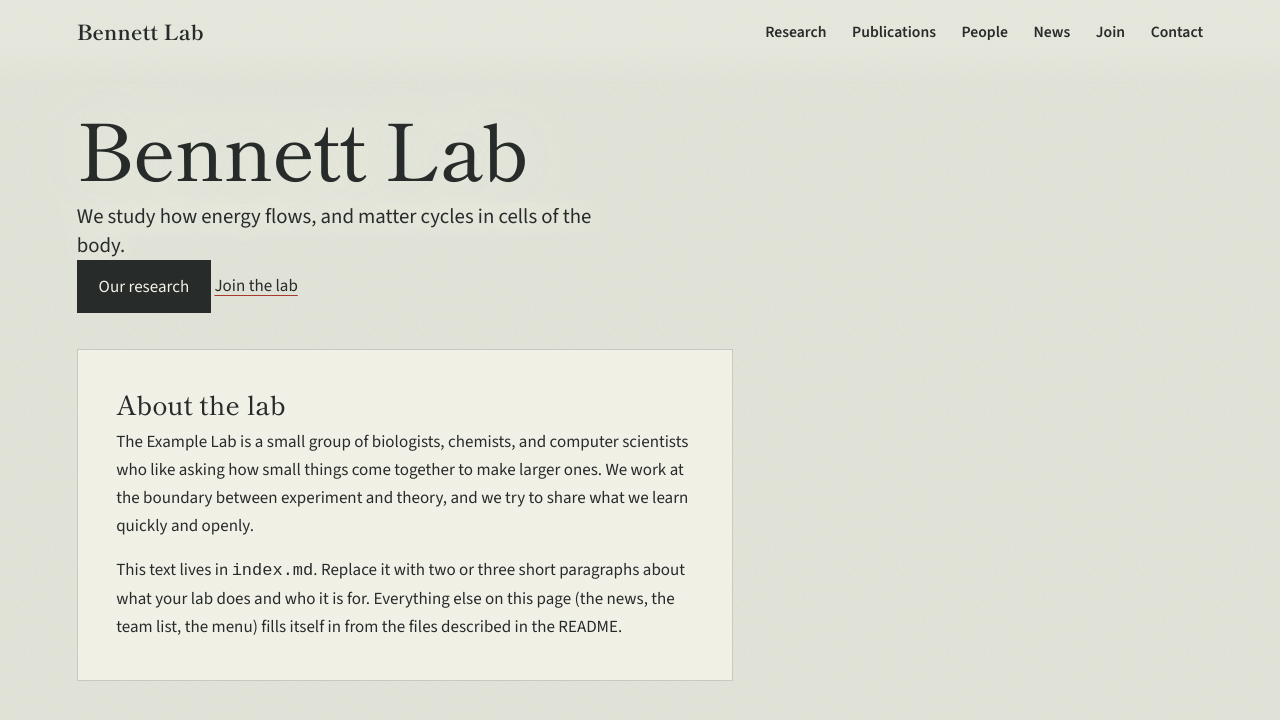
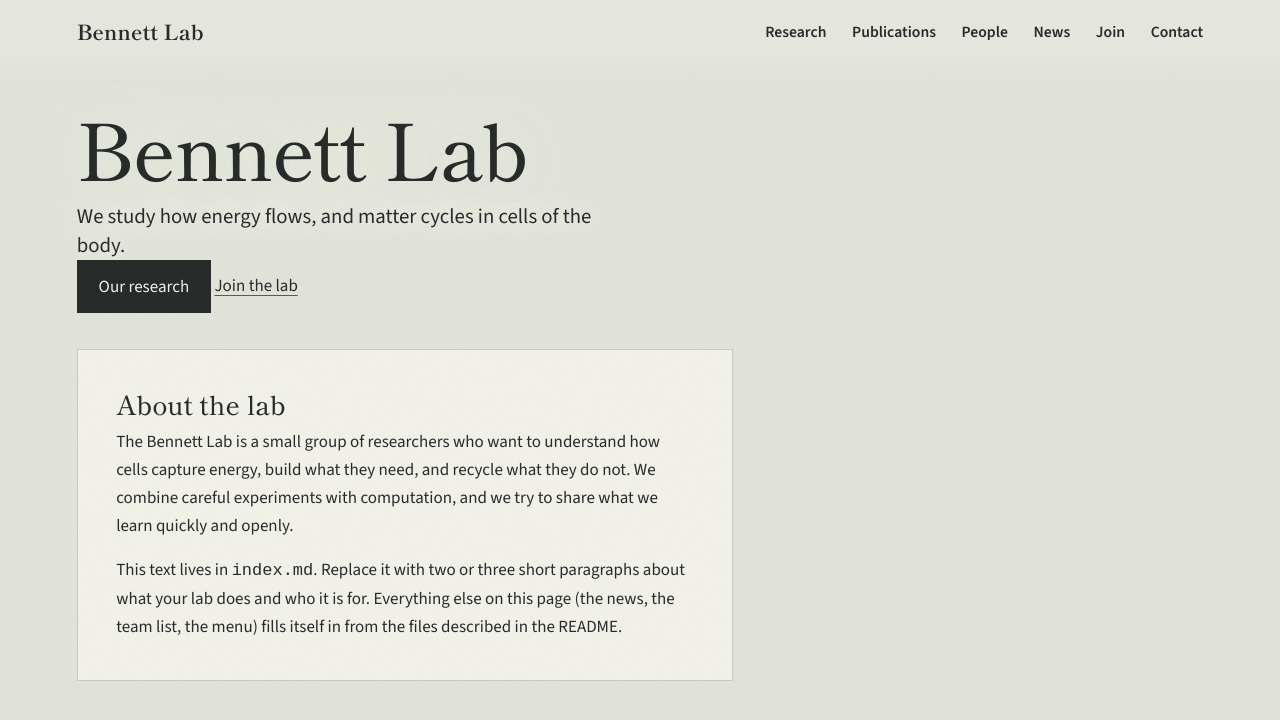
Before and after one commit to Bennett-Lab-OHSU/Bennett-Lab-OHSU.github.io, a Jekyll site: the page built from index.md, in a window 1280 px wide and 900 px high. Shown: the top 720 px of the window. Built offline with Jekyll 4.4.1, drawn with Linux system fonts in a browser that asks for light colours.

Commit message:
Add files via upload

```diff
--- a/index.md
+++ b/index.md
@@ -2,6 +2,6 @@
 layout: home
 group: home
 ---
-The Example Lab is a small group of biologists, chemists, and computer scientists who like asking how small things come together to make larger ones. We work at the boundary between experiment and theory, and we try to share what we learn quickly and openly.
+The Bennett Lab is a small group of researchers who want to understand how cells capture energy, build what they need, and recycle what they do not. We combine careful experiments with computation, and we try to share what we learn quickly and openly.
 
 This text lives in `index.md`. Replace it with two or three short paragraphs about what your lab does and who it is for. Everything else on this page (the news, the team list, the menu) fills itself in from the files described in the README.
```
